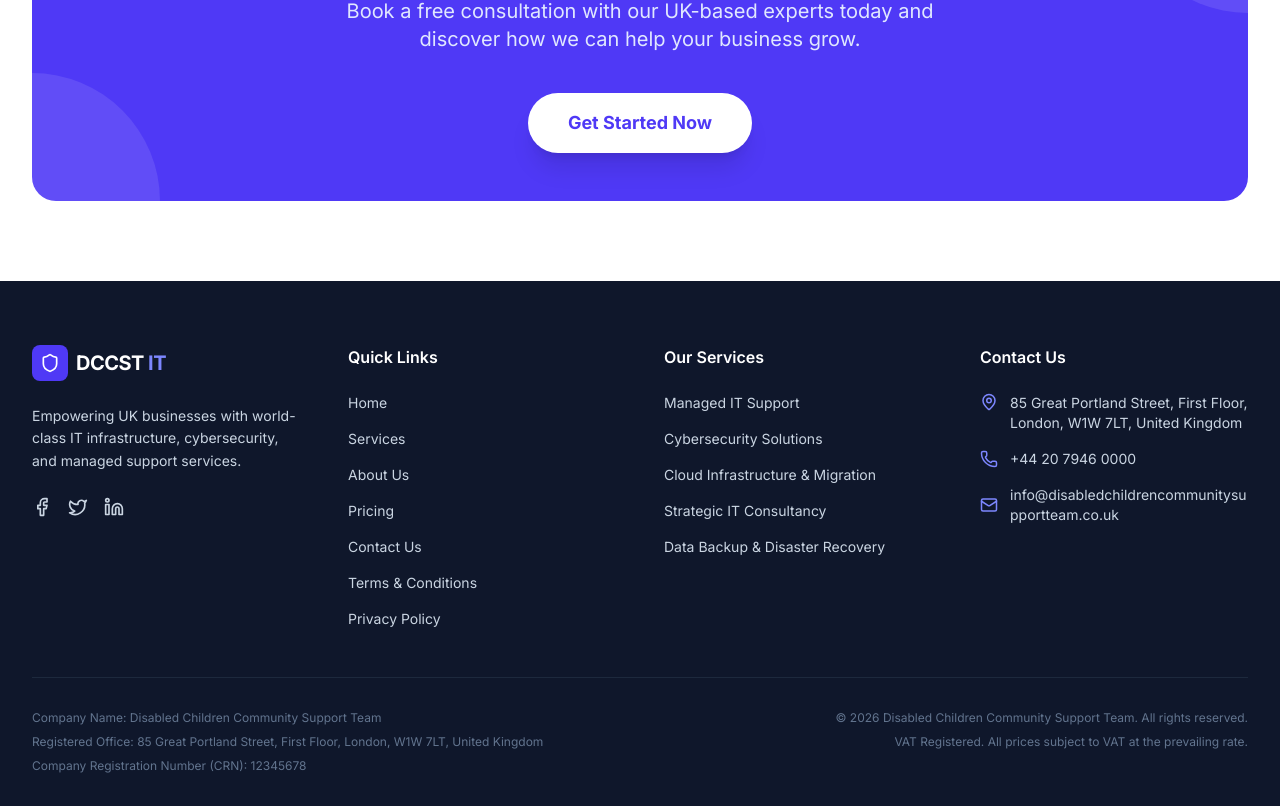
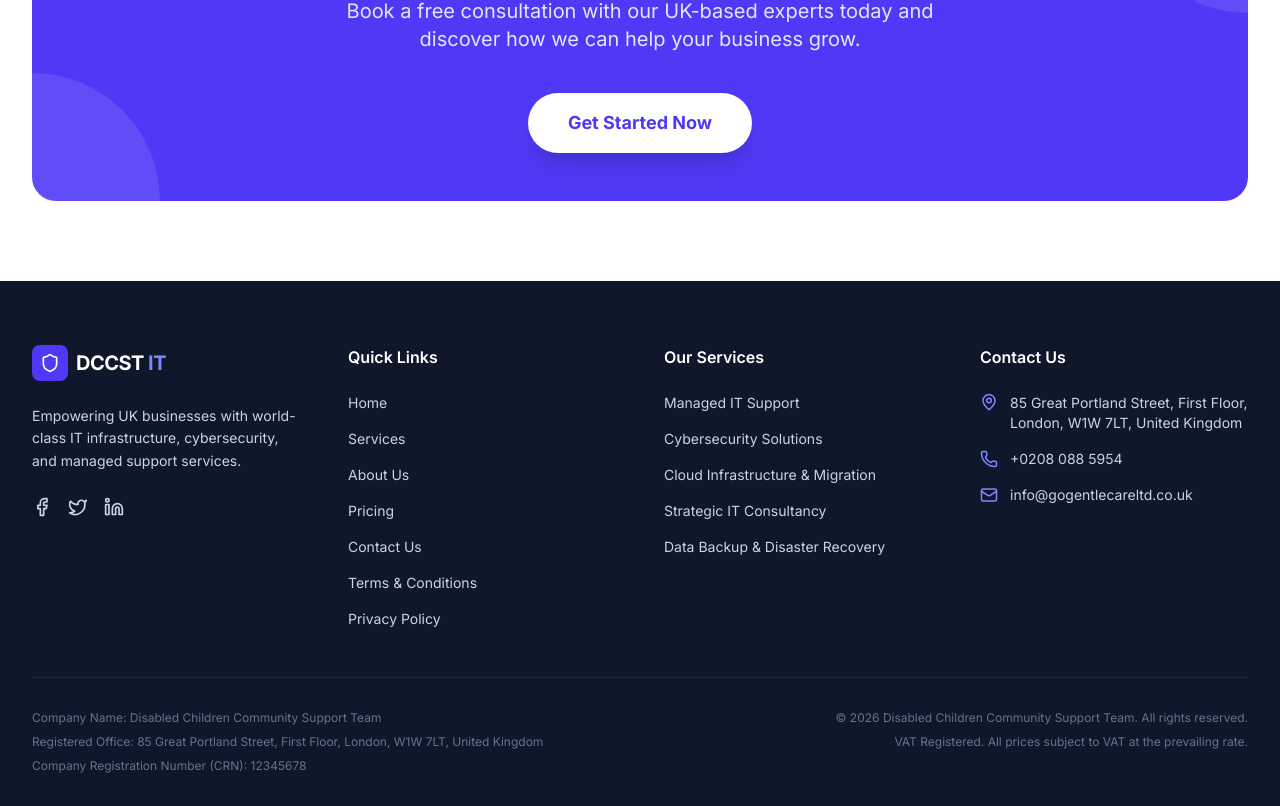
Before and after one commit to consultancy-outfit/100IT-SALESITES-001, a React (Vite) app: page / in a window 1280 px wide. Shown: the part 3036-3842 px from the top of the page. Built offline with nearby package versions, Linux system fonts and the light colour scheme.

Commit message:
Update constants.ts
Updated contact information

```diff
--- a/src/constants.ts
+++ b/src/constants.ts
@@ -4,8 +4,8 @@ export const COMPANY_DETAILS = {
   name: 'Disabled Children Community Support Team',
   address: '85 Great Portland Street, First Floor, London, W1W 7LT, United Kingdom',
   crn: '12345678',
-  phone: '+44 20 7946 0000',
-  email: 'info@disabledchildrencommunitysupportteam.co.uk',
+  phone: '+0208 088 5954',
+  email: 'info@gogentlecareltd.co.uk',
   hours: 'Mon - Fri: 09:00 - 17:30',
 };
 
```
